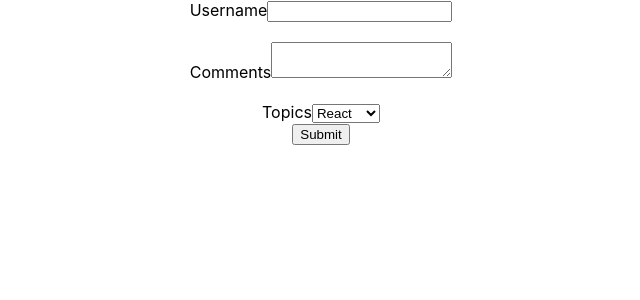
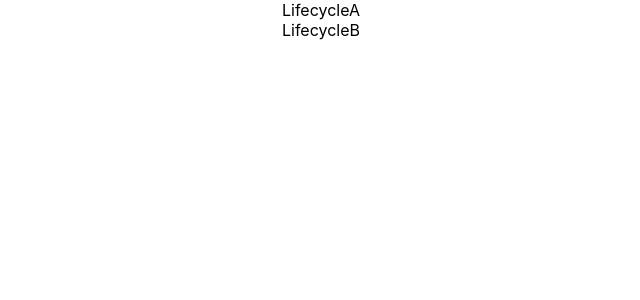
Before and after one commit to rocklessg/react23, a React (Create React App) app: page / in a window 1280 px wide. Shown: the top 300 px of the page, without its empty margins (319-959 px from the left). Built offline with nearby package versions, Linux system fonts and the light colour scheme.

Commit message:
Lifecycle Mounting Phase

```diff
--- a/src/App.js
+++ b/src/App.js
@@ -12,6 +12,7 @@
 import UserGreeting from './components/UserGreeting';
 import NameList from './components/NameList';
 import Form from './components/Form';
+import LifecycleA from './components/LifecycleA';
 
 // function App() {
 //   return (
@@ -41,7 +42,8 @@
   render() {
     return(
       <div className="App">
-        < Form />
+        < LifecycleA />
+        {/* < Form /> */}
         {/* < NameList /> */}
         {/* < UserGreeting /> */}
         {/* < ParentComponent /> */}
--- /dev/null
+++ b/src/components/LifecycleA.js
@@ -0,0 +1,34 @@
+import React, { Component } from 'react'
+import LifecycleB from './LifecycleB'
+
+class LifecycleA extends Component {
+    constructor(props) {
+      super(props)
+
+      this.state = {
+         name: "Abdulhafiz"
+      }
+      console.log('LifecycleA Constructor')
+    }
+
+    static getDerivedStateFromProps(props, state) {
+        console.log('LifecycleA getDerivedStateFromProps')
+        return null
+    }
+
+    componentDidMount() {
+        console.log('LifecycleA componentDidMount')
+    }
+
+  render() {
+    console.log('LifecycleA render')
+    return (
+      <div>
+            LifecycleA
+            < LifecycleB />
+      </div>
+    )
+  }
+}
+
+export default LifecycleA
--- /dev/null
+++ b/src/components/LifecycleB.js
@@ -0,0 +1,32 @@
+import React, { Component } from 'react'
+
+class LifecycleB extends Component {
+    constructor(props) {
+      super(props)
+
+      this.state = {
+         name: "Abdulhafiz"
+      }
+      console.log('LifecycleB Constructor')
+    }
+
+    static getDerivedStateFromProps(props, state) {
+        console.log('LifecycleB getDerivedStateFromProps')
+        return null
+    }
+
+    componentDidMount() {
+        console.log('LifecycleB componentDidMount')
+    }
+
+  render() {
+    console.log('LifecycleB render')
+    return (
+      <div>
+            LifecycleB
+      </div>
+    )
+  }
+}
+
+export default LifecycleB
```
